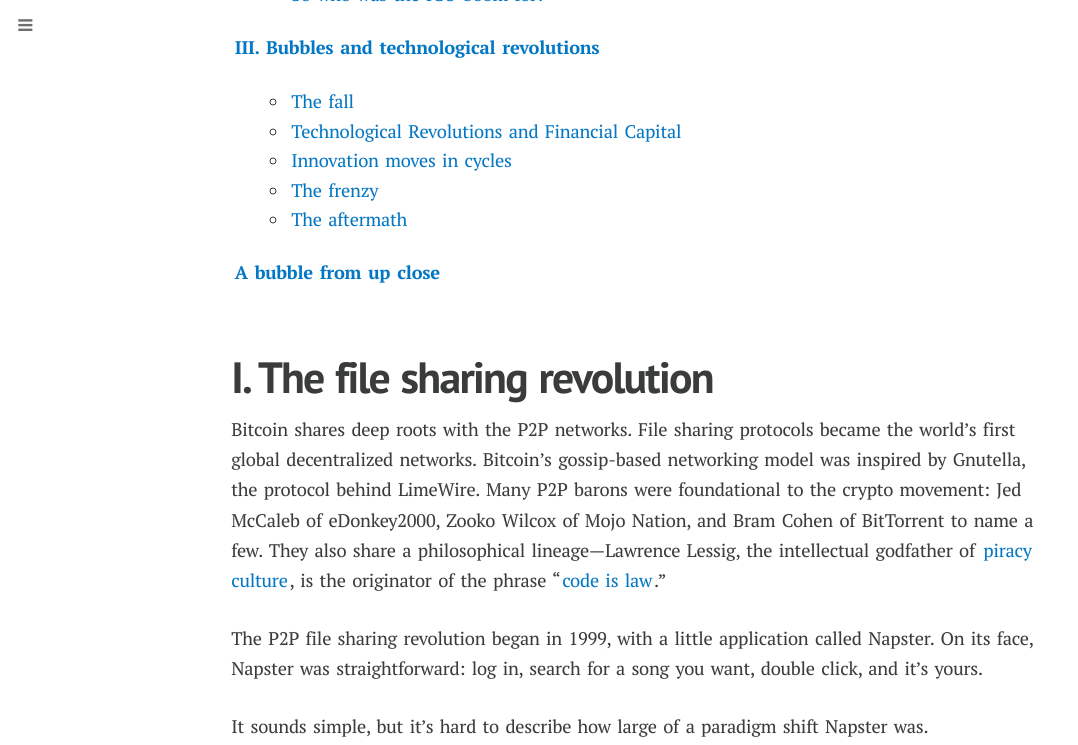
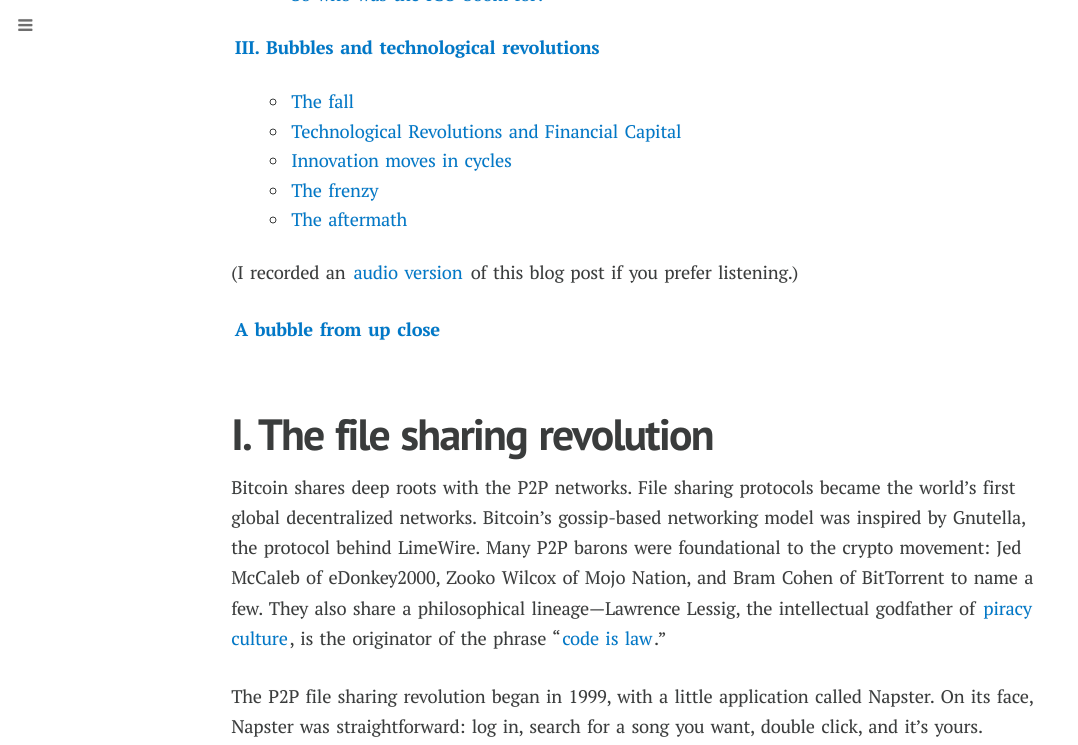
Before and after one commit to Ismenama5s/haseeb-qureshi.github.io, a Jekyll site: the page built from _posts/2019-02-24-3-models-for-understanding-the-ico-bubble.md, in a window 1280 px wide and 900 px high, scrolled down 2071 px, cut to the strip 0-745 px from the top of the window. Shown: the whole strip, without its empty margins (0-1078 px from the left). Built offline with Jekyll 4.4.1, drawn with Linux system fonts in a browser that asks for light colours; nearby versions of some CDN libraries; some web fonts are replaced; comment, search, counter and statistics services are not loaded.

Commit message:
Add link to audio post

```diff
--- a/_posts/2019-02-24-3-models-for-understanding-the-ico-bubble.md
+++ b/_posts/2019-02-24-3-models-for-understanding-the-ico-bubble.md
@@ -49,6 +49,8 @@
   - [Innovation moves in cycles](#innovation-moves-in-cycles)
   - [The frenzy](#the-frenzy)
   - [The aftermath](#the-aftermath)
+
+(I recorded an [audio version](https://softwareengineeringdaily.com/2019/03/17/crypto-bubble-with-haseeb-qureshi/) of this blog post if you prefer listening.)
 
 **[A bubble from up close](#a-bubble-from-up-close)**
 # I. The file sharing revolution
```
